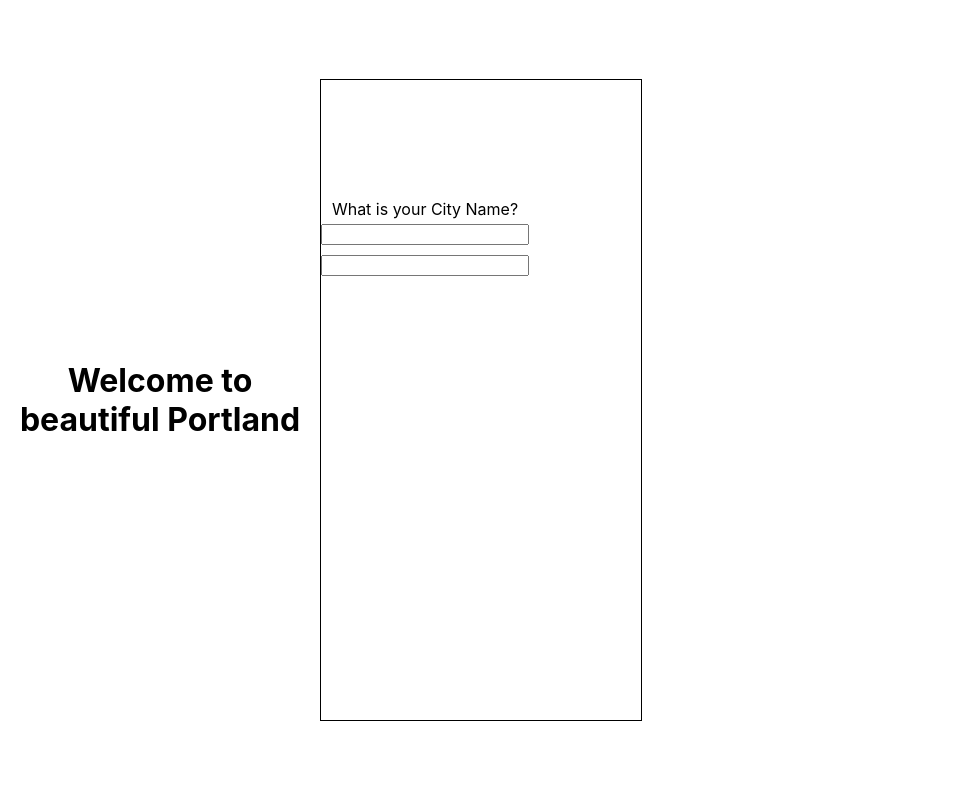
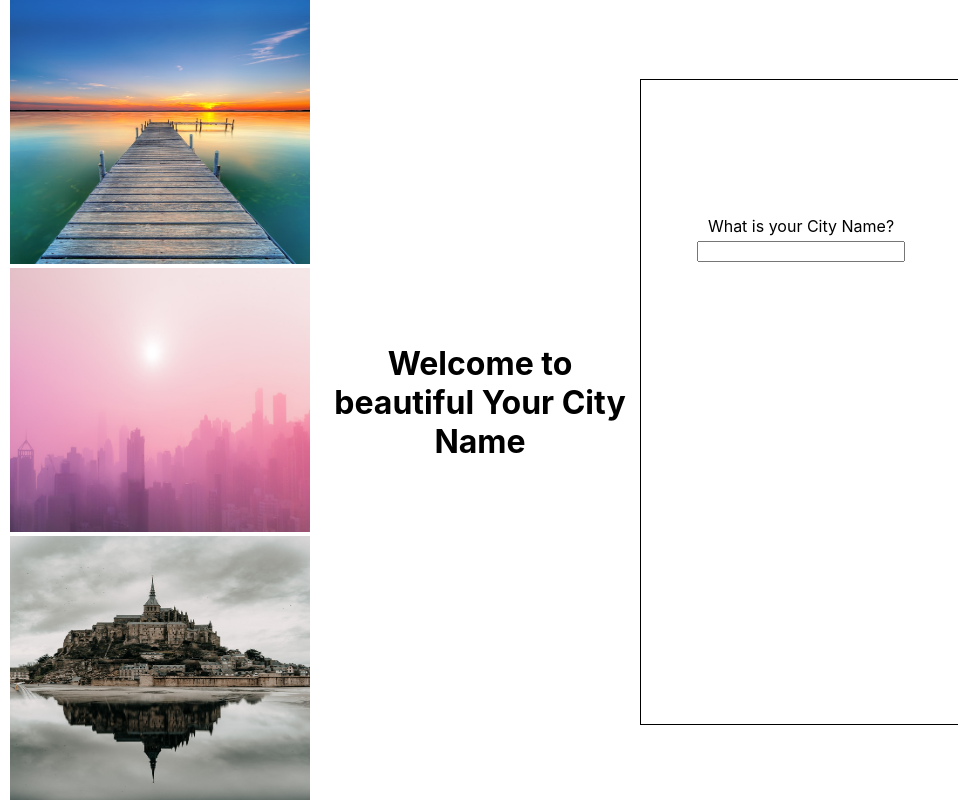
Before and after one commit to jenna-graham/city-builder-hb-react, a React (Create React App) app: page / in a window 1280 px wide. Shown: the whole page, without its empty margins (0-958 px from the left). Built offline with nearby package versions, Linux system fonts and the light colour scheme.

Commit message:
added images to page using City component and got image with ID

```diff
--- a/src/App.js
+++ b/src/App.js
@@ -11,16 +11,21 @@
 function App() {
   // track some state here.
   // You'll need to keep track of a skylineId, waterfrontId, and castleId. All these start out as 1
-  const [skylineId, setSkylineId] = useState('1');
-  const [waterfrontId, setWaterfrontId] = useState('1');
-  const [castleId, setCastleId] = useState('1');
+  const [skylineId, setSkylineId] = useState(1);
+  const [waterfrontId, setWaterfrontId] = useState(1);
+  const [castleId, setCastleId] = useState(1);
   // you'll need to track a city name, which starts as the city name of your choice.
-  const [cityName, setCityName] = useState('Portland');
+  const [cityName, setCityName] = useState('Your City Name');
   // finally, you'll need an array of slogans, which could start out as ['The City of Excellence'] for example
 
   return (
     <div className="App">
       {/* here, the City component takes in skylineId, waterfrontId, castleId as props. It'll use those ids to render pictures correctly. */}
+      <City
+        skylineId={skylineId}
+        waterfrontId={waterfrontId}
+        castleId={castleId}
+      />
 
       <h1>
         {/* dynamically update the city name here using state */}
--- a/src/City.js
+++ b/src/City.js
@@ -1,8 +1,13 @@
 import React from 'react';
 
-export default function City(props) {
+export default function City({ waterfrontId, skylineId, castleId }) {
   return (
     <div className="city">
+
+      <img src={`waterfront-${waterfrontId}.jpeg`} />
+      <img src={`skyline-${skylineId}.jpeg`} />
+      <img src={`castle-${castleId}.jpeg`} />
+
       {/* this component should take 3 props: waterfrontId, skylineId, and castlId */}
       {/* use these 3 ids in img tags load approriate images that live in the public directory */}
     </div>
--- a/src/CityNameInput.js
+++ b/src/CityNameInput.js
@@ -8,7 +8,7 @@
       </label>
       {/* this component should have a prop called setCityName, which is a function */}
       {/* on change, this component should use e.target.value to pass the correct id to the setCityName function */}
-      <input />
+      {/* <input /> */}
     </section>
   );
 }
```
